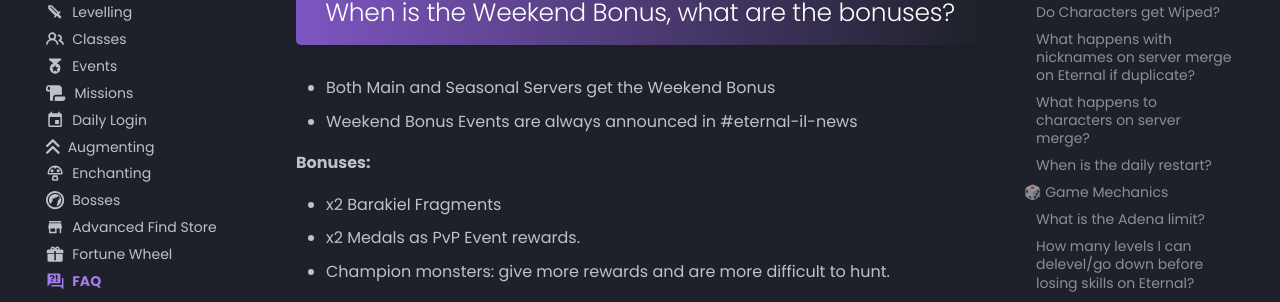
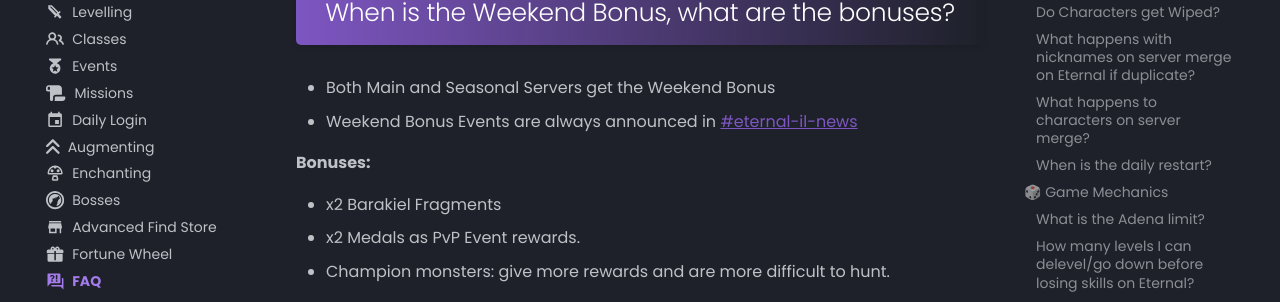
Before and after one commit to tab1-web/faq, an MkDocs documentation site: the page built from docs/eternal/faq.md, in a window 1280 px wide and 900 px high, scrolled down 2949 px. Shown: the part 150-452 px from the top of the window. Built offline with MkDocs 1.6.1 and Material for MkDocs 9.7.7, drawn with Linux system fonts in a browser that asks for light colours; some web fonts are replaced; part of the change alters nothing that is shown.

```diff
--- a/docs/eternal/faq.md
+++ b/docs/eternal/faq.md
@@ -78,7 +78,7 @@ h2 {
 
 ## When is the Weekend Bonus, what are the bonuses?
 - Both Main and Seasonal Servers get the Weekend Bonus
-- Weekend Bonus Events are always announced in #eternal-il-news
+- Weekend Bonus Events are always announced in [#eternal-il-news](https://discord.com/channels/622089207028121602/1091647392836767864)
 
 **Bonuses:**
 
```
